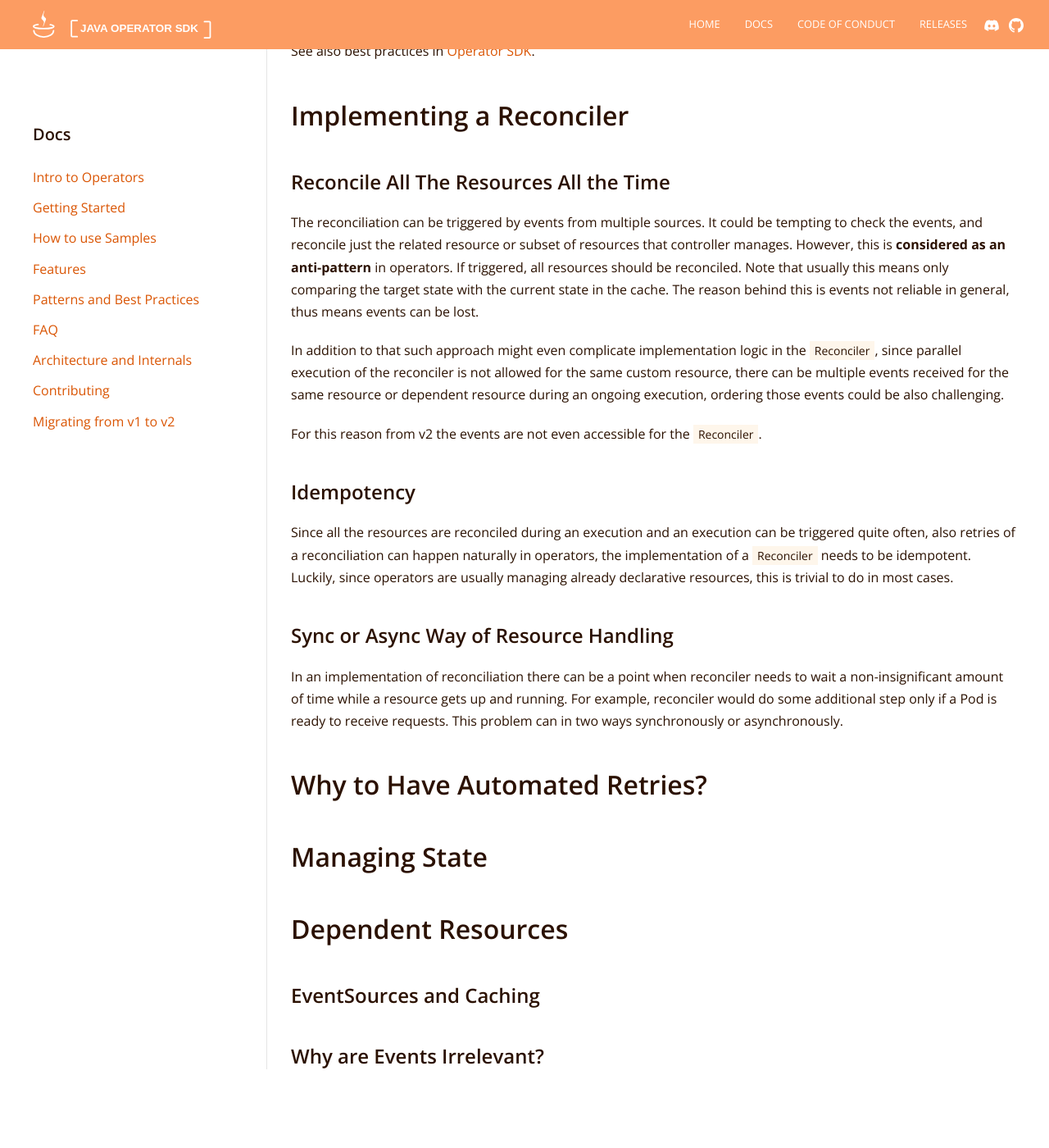
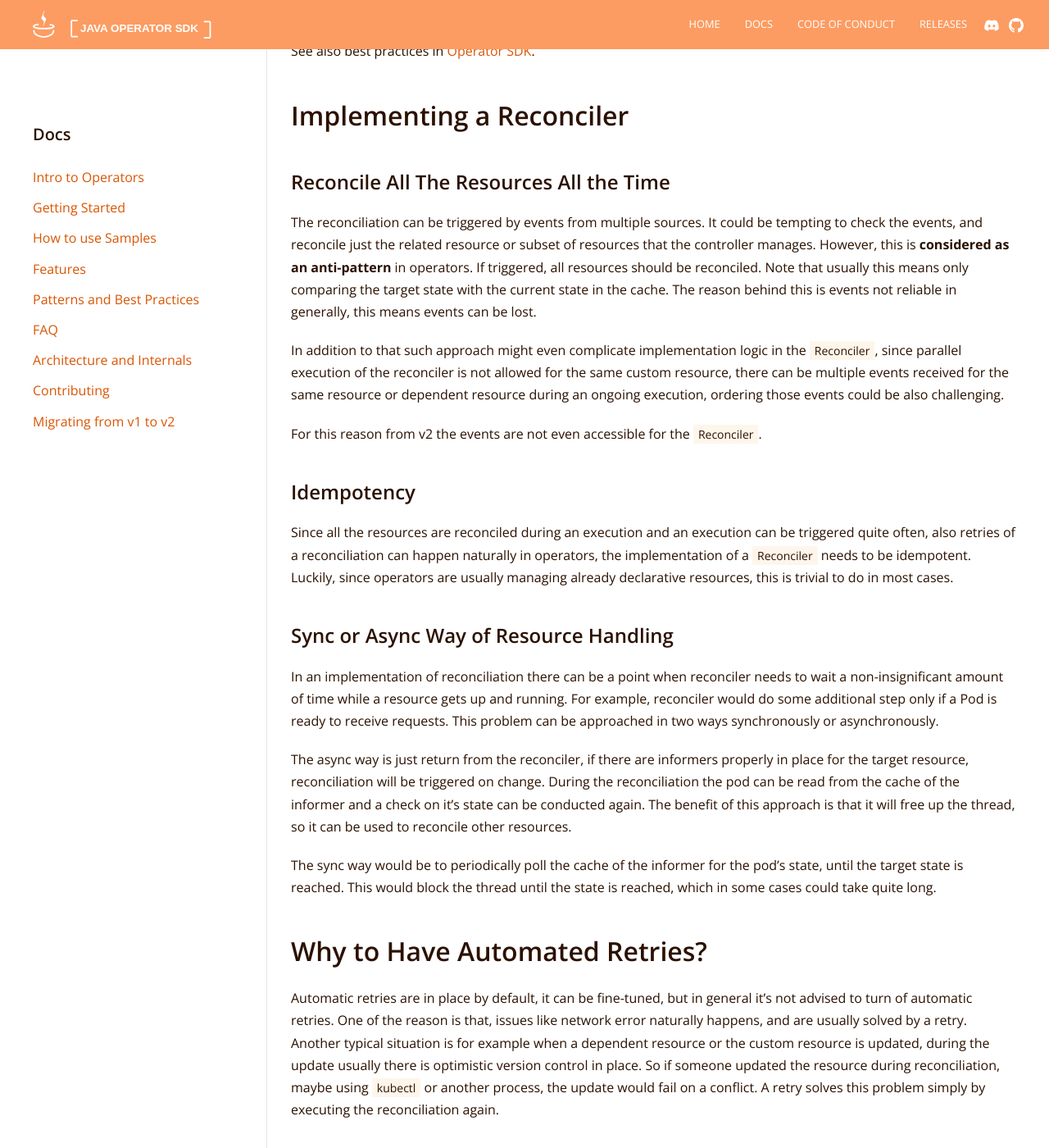
Before and after one commit to operator-framework/java-operator-sdk, a Jekyll site: the page built from docs/documentation/patterns-best-practices.md, in a window 1280 px wide and 1400 px high, scrolled down 238 px. Shown: the whole window at 82% size. Built offline with Jekyll 4.4.1, drawn with Linux system fonts in a browser that asks for light colours; nearby versions of some CDN libraries; before the commit the page ends 1612 px from its top, so only the background shows below that; some of the changed text lies outside the part shown.

Commit message:
docs: additional docs

```diff
--- a/docs/documentation/patterns-best-practices.md
+++ b/docs/documentation/patterns-best-practices.md
@@ -17,10 +17,10 @@ See also best practices in [Operator SDK](https://sdk.operatorframework.io/docs/
 ### Reconcile All The Resources All the Time
 
 The reconciliation can be triggered by events from multiple sources. It could be tempting to check the events, and
-reconcile just the related resource or subset of resources that controller manages. However, this is **considered as an
+reconcile just the related resource or subset of resources that the controller manages. However, this is **considered as an
 anti-pattern** in operators. If triggered, all resources should be reconciled. Note that usually this means only
 comparing the target state with the current state in the cache. The reason behind this is events not reliable in
-general, thus means events can be lost.
+generally, this means events can be lost.
 
 In addition to that such approach might even complicate implementation logic in the `Reconciler`, since parallel
 execution of the reconciler is not allowed for the same custom resource, there can be multiple events received for the
@@ -39,10 +39,24 @@ to do in most cases.
 
 In an implementation of reconciliation there can be a point when reconciler needs to wait a non-insignificant amount
 of time while a resource gets up and running. For example, reconciler would do some additional step only if a Pod is ready
-to receive requests. This problem can  in two ways synchronously or asynchronously.
+to receive requests. This problem can be approached in two ways synchronously or asynchronously.
 
+The async way is just return from the reconciler, if there are informers properly in place for the target resource,
+reconciliation will be triggered on change. During the reconciliation the pod can be read from the cache of the informer
+and a check on it's state can be conducted again. The benefit of this approach is that it will free up the thread,
+so it can be used to reconcile other resources.
+
+The sync way would be to periodically poll the cache of the informer for the pod's state, until the target state
+is reached. This would block the thread until the state is reached, which in some cases could take quite long.
 
 ## Why to Have Automated Retries?
+
+Automatic retries are in place by default, it can be fine-tuned, but in general it's not advised to turn
+of automatic retries. One of the reason is that, issues like network error naturally happens, and are usually
+solved by a retry. Another typical situation is for example when a dependent resource or the custom resource is updated,
+during the update usually there is optimistic version control in place. So if someone updated the resource during
+reconciliation, maybe using `kubectl` or another process, the update would fail on a conflict. A retry solves this
+problem simply by executing the reconciliation again.
 
 ## Managing State
 
```
Also changed, not shown: other parts of docs/documentation/patterns-best-practices.md (+1 -1 lines).
